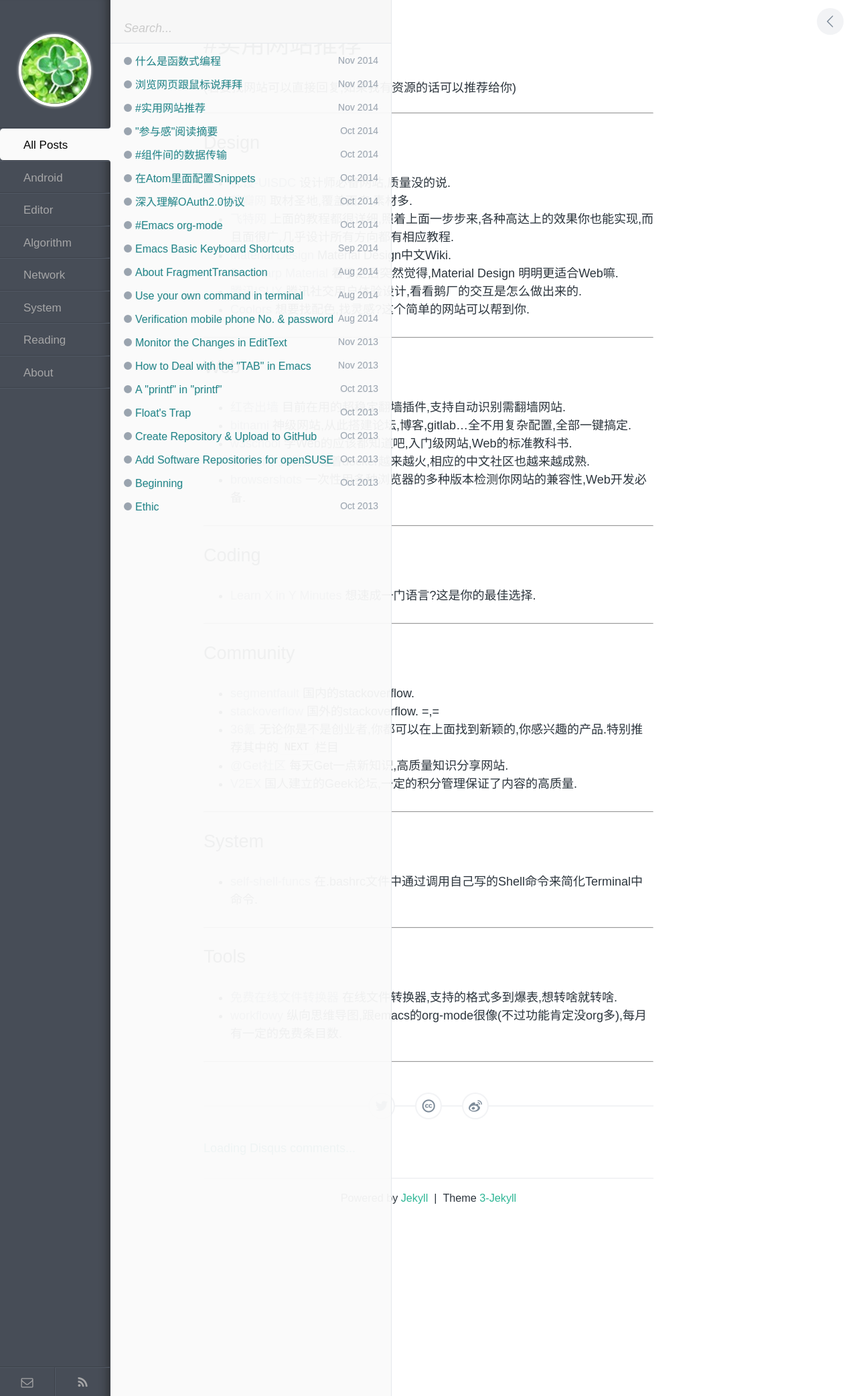
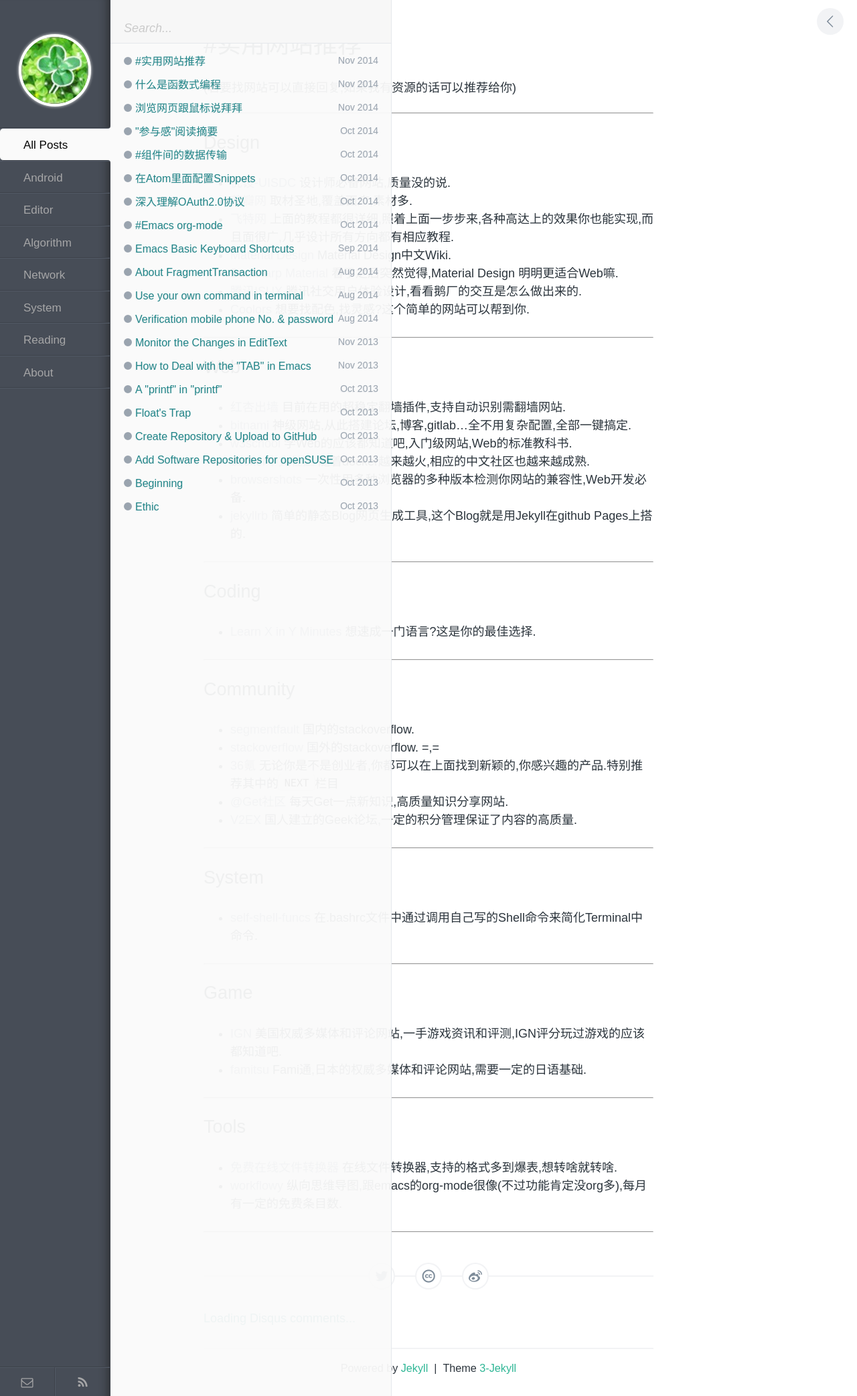
Before and after one commit to luckyshq/luckyshq.github.io, a Jekyll site: the page built from _posts/2014-11-5-实用网站推荐.md, in a window 1280 px wide. Shown: the whole page at 67% size. Built offline with Jekyll 4.4.1, drawn with Linux system fonts in a browser that asks for light colours; comment, search, counter and statistics services are not loaded.

Commit message:
[update]添加Game类网站和Jekyll.

```diff
--- a/_posts/2014-11-5-实用网站推荐.md
+++ b/_posts/2014-11-5-实用网站推荐.md
@@ -28,6 +28,7 @@
 * [w3school](http://www.w3school.com.cn/) 学Web的应该都知道吧,入门级网站,Web的标准教科书.
 * [docker中文社区](https://docker.cn/) 随着docker越来越火,相应的中文社区也越来越成熟.
 * [browsershots](http://browsershots.org/) 一次性用多种浏览器的多种版本检测你网站的兼容性,Web开发必备.
+* [jekyllrb](http://jekyllrb.com/) 简单的静态Blog网页生成工具,这个Blog就是用Jekyll在github Pages上搭的.
 
 ---
 
@@ -53,6 +54,13 @@
 
 ---
 
+## Game
+
+* [IGN](http://cn.ign.com/) 美国权威多媒体和评论网站,一手游戏资讯和评测,IGN评分玩过游戏的应该都知道吧.
+* [famitsu](http://www.famitsu.com/) Fami通,日本的权威多媒体和评论网站,需要一定的日语基础.
+
+---
+
 ## Tools
 
 * [免费在线文件转换器](http://cn.office-converter.com/) 在线文件转换器,支持的格式多到爆表,想转啥就转啥.
```
Also changed, not shown: other parts of _posts/2014-11-5-实用网站推荐.md (+1 -1 lines).
